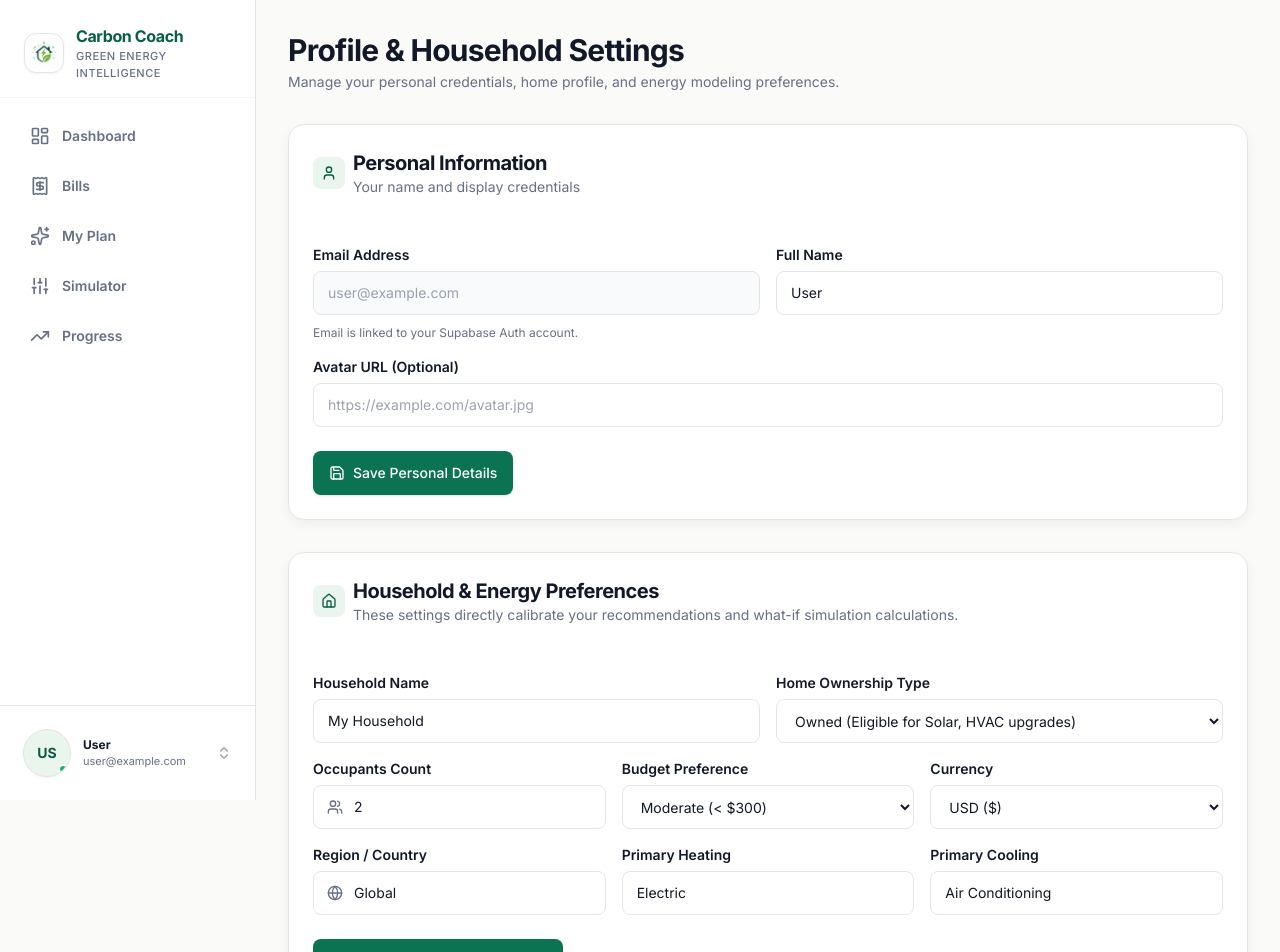
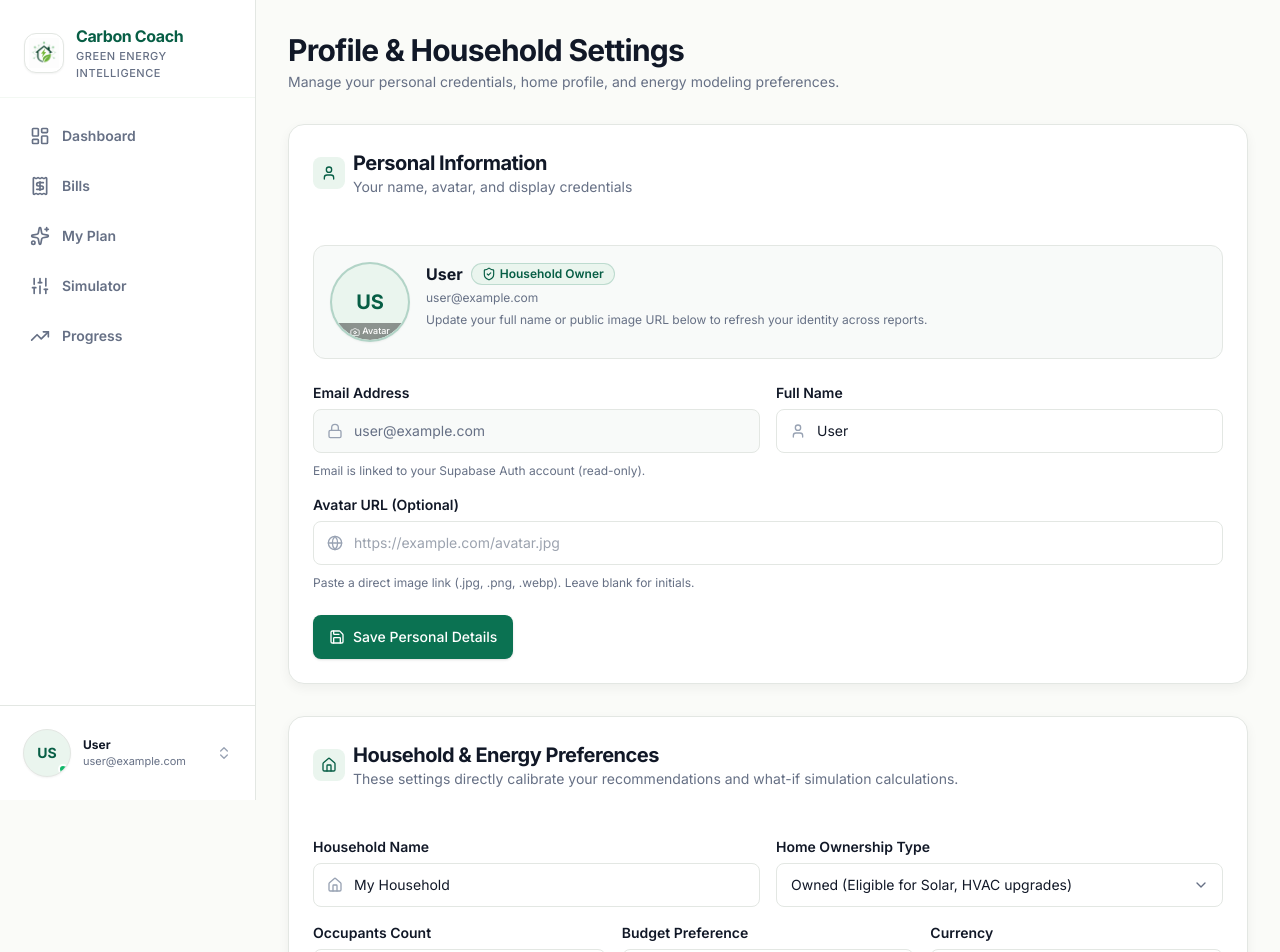
Before and after one commit to Sagar-Datkhile/CarbonCoach-AI, a Next.js app: page /profile in a window 1280 px wide. Shown: the top 952 px of the page. Built offline with nearby package versions, Linux system fonts and the light colour scheme; no server answers.

Commit message:
feat: add profile management actions

```diff
--- a/src/app/(dashboard)/layout.tsx
+++ b/src/app/(dashboard)/layout.tsx
@@ -58,7 +58,7 @@ export default async function DashboardLayout({
   return (
     <div className="flex min-h-screen bg-[#FAFBF8]">
       {/* Desktop Fixed Sidebar */}
-      <div className="hidden md:flex h-screen sticky top-0 shrink-0">
+      <div className="hidden md:flex h-screen sticky top-0 shrink-0 z-30">
         <AppSidebar
           userRole={userRole}
           userName={userName}
--- a/src/app/actions/profile.ts
+++ b/src/app/actions/profile.ts
@@ -45,6 +45,7 @@ export async function updateProfileInfo(
   }
 
   revalidatePath("/profile");
+  revalidatePath("/", "layout");
   return { success: true, message: "Profile updated successfully!" };
 }
 
--- a/src/components/profile/ProfileForms.tsx
+++ b/src/components/profile/ProfileForms.tsx
@@ -1,12 +1,24 @@
 "use client";
 
-import React, { useActionState } from "react";
+import React, { useActionState, useState } from "react";
 import { updateProfileInfo, updateHouseholdInfo } from "@/app/actions/profile";
 import { Card, CardHeader, CardTitle, CardDescription, CardContent } from "@/components/ui/Card";
 import { Input } from "@/components/ui/Input";
 import { Button } from "@/components/ui/Button";
 import { Alert } from "@/components/ui/Alert";
-import { User, Home, Save, Users, Globe, DollarSign } from "lucide-react";
+import {
+  User,
+  Home,
+  Save,
+  Users,
+  Globe,
+  Lock,
+  Camera,
+  ShieldCheck,
+  ChevronDown,
+  Flame,
+  Snowflake,
+} from "lucide-react";
 
 interface ProfileFormsProps {
   profile: {
@@ -31,6 +43,27 @@ export function ProfileForms({ profile, household }: ProfileFormsProps) {
   const [profileState, profileAction, isProfilePending] = useActionState(updateProfileInfo, null);
   const [householdState, householdAction, isHouseholdPending] = useActionState(updateHouseholdInfo, null);
 
+  const [avatarUrl, setAvatarUrl] = useState(profile.avatarUrl || "");
+  const [avatarError, setAvatarError] = useState(false);
+  const [name, setName] = useState(profile.fullName || "");
+
+  const getInitials = (n: string, e: string) => {
+    if (n && n.trim()) {
+      const parts = n.trim().split(/\s+/);
+      if (parts.length >= 2) {
+        return `${parts[0][0]}${parts[parts.length - 1][0]}`.toUpperCase();
+      }
+      return n.substring(0, 2).toUpperCase();
+    }
+    if (e) {
+      return e.substring(0, 2).toUpperCase();
+    }
+    return "CC";
+  };
+
+  const initials = getInitials(name, profile.email);
+  const showLiveAvatar = Boolean(avatarUrl && !avatarError);
+
   return (
     <div className="space-y-8">
       {/* Top Banner / Heading */}
@@ -53,7 +86,7 @@ export function ProfileForms({ profile, household }: ProfileFormsProps) {
               </div>
               <div>
                 <CardTitle>Personal Information</CardTitle>
-                <CardDescription>Your name and display credentials</CardDescription>
+                <CardDescription>Your name, avatar, and display credentials</CardDescription>
               </div>
             </div>
           </CardHeader>
@@ -61,29 +94,77 @@ export function ProfileForms({ profile, household }: ProfileFormsProps) {
             {profileState?.error && <Alert variant="error" className="mb-4">{profileState.error}</Alert>}
             {profileState?.message && <Alert variant="success" className="mb-4">{profileState.message}</Alert>}
 
+            {/* Live Avatar Preview Card */}
+            <div className="flex flex-col sm:flex-row items-center sm:items-start gap-4 p-4 rounded-xl bg-[#F8FAF9] border border-[#E3E7E3] mb-6">
+              <div className="relative w-18 h-18 sm:w-20 sm:h-20 rounded-full bg-[#EAF5EE] text-[#075E45] flex items-center justify-center font-bold text-xl shrink-0 border-2 border-[#0B7252]/25 overflow-hidden shadow-xs">
+                {showLiveAvatar ? (
+                  /* eslint-disable-next-line @next/next/no-img-element */
+                  <img
+                    src={avatarUrl}
+                    alt={name || "User Avatar"}
+                    className="w-full h-full object-cover"
+                    referrerPolicy="no-referrer"
+                    onError={() => setAvatarError(true)}
+                  />
+                ) : (
+                  <span>{initials}</span>
+                )}
+                <div className="absolute bottom-0 inset-x-0 bg-black/40 py-0.5 text-[9px] text-white font-medium text-center backdrop-blur-xs flex items-center justify-center gap-0.5">
+                  <Camera className="w-2.5 h-2.5" />
+                  <span>Avatar</span>
+                </div>
+              </div>
+              <div className="flex-1 text-center sm:text-left space-y-1">
+                <div className="flex flex-wrap items-center justify-center sm:justify-start gap-2">
+                  <h4 className="font-bold text-base text-[#111827]">
+                    {name || "Carbon Coach User"}
+                  </h4>
+                  <span className="inline-flex items-center gap-1 px-2.5 py-0.5 rounded-full text-xs font-semibold bg-[#EAF5EE] text-[#075E45] border border-[#0B7252]/20">
+                    <ShieldCheck className="w-3.5 h-3.5" />
+                    {profile.role === "admin" ? "System Admin" : "Household Owner"}
+                  </span>
+                </div>
+                <p className="text-xs text-[#667085]">
+                  {profile.email}
+                </p>
+                <p className="text-xs text-[#667085] pt-0.5">
+                  Update your full name or public image URL below to refresh your identity across reports.
+                </p>
+              </div>
+            </div>
+
             <form action={profileAction} className="space-y-4">
               <div className="grid grid-cols-1 md:grid-cols-2 gap-4">
                 <Input
                   label="Email Address"
                   value={profile.email}
                   disabled
-                  helperText="Email is linked to your Supabase Auth account."
+                  leftIcon={<Lock className="w-4 h-4 text-[#98A2B3]" />}
+                  helperText="Email is linked to your Supabase Auth account (read-only)."
                 />
 
                 <Input
                   label="Full Name"
                   name="fullName"
-                  defaultValue={profile.fullName}
+                  value={name}
+                  onChange={(e) => setName(e.target.value)}
                   required
                   placeholder="Your full name"
+                  leftIcon={<User className="w-4 h-4 text-[#98A2B3]" />}
                 />
               </div>
 
               <Input
                 label="Avatar URL (Optional)"
                 name="avatarUrl"
-                defaultValue={profile.avatarUrl}
+                value={avatarUrl}
+                onChange={(e) => {
+                  setAvatarUrl(e.target.value);
+                  setAvatarError(false);
+                }}
                 placeholder="https://example.com/avatar.jpg"
+                leftIcon={<Globe className="w-4 h-4 text-[#98A2B3]" />}
+                helperText="Paste a direct image link (.jpg, .png, .webp). Leave blank for initials."
               />
 
               <div className="pt-2">
@@ -128,23 +209,29 @@ export function ProfileForms({ profile, household }: ProfileFormsProps) {
                   defaultValue={household.householdName}
                   required
                   placeholder="e.g. Oak Residence"
+                  leftIcon={<Home className="w-4 h-4 text-[#98A2B3]" />}
                 />
 
                 <div className="flex flex-col space-y-1.5">
                   <label htmlFor="homeType" className="text-xs md:text-sm font-semibold text-[#111827]">
                     Home Ownership Type
                   </label>
+                  <div className="relative">
                     <select
                       id="homeType"
                       name="homeType"
                       defaultValue={household.homeType}
-                      className="w-full min-h-[44px] px-3.5 py-2 text-sm rounded-lg bg-white border border-[#E3E7E3] text-[#111827] focus:outline-none focus:border-[#0B7252] focus:ring-2 focus:ring-[#0B7252]/20"
+                      className="w-full min-h-[44px] px-3.5 pr-10 py-2 text-sm rounded-lg bg-white border border-[#E3E7E3] text-[#111827] focus:outline-none focus:border-[#0B7252] focus:ring-2 focus:ring-[#0B7252]/20 appearance-none cursor-pointer transition-colors"
                     >
                       <option value="Owned">Owned (Eligible for Solar, HVAC upgrades)</option>
                       <option value="Rented">Rented (Tenant-friendly no-drill actions)</option>
                       <option value="Shared">Shared Housing (Appliance & behavioral focus)</option>
                       <option value="Other">Other</option>
                     </select>
+                    <div className="absolute right-3.5 top-1/2 -translate-y-1/2 pointer-events-none text-[#667085]">
+                      <ChevronDown className="w-4 h-4" />
+                    </div>
+                  </div>
                 </div>
               </div>
 
@@ -157,41 +244,51 @@ export function ProfileForms({ profile, household }: ProfileFormsProps) {
                   max={20}
                   defaultValue={household.occupantsCount}
                   required
-                    leftIcon={<Users className="w-4 h-4" />}
+                  leftIcon={<Users className="w-4 h-4 text-[#98A2B3]" />}
                 />
 
                 <div className="flex flex-col space-y-1.5">
                   <label htmlFor="budgetTier" className="text-xs md:text-sm font-semibold text-[#111827]">
                     Budget Preference
                   </label>
+                  <div className="relative">
                     <select
                       id="budgetTier"
                       name="budgetTier"
                       defaultValue={household.budgetTier}
-                      className="w-full min-h-[44px] px-3.5 py-2 text-sm rounded-lg bg-white border border-[#E3E7E3] text-[#111827] focus:outline-none focus:border-[#0B7252] focus:ring-2 focus:ring-[#0B7252]/20"
+                      className="w-full min-h-[44px] px-3.5 pr-10 py-2 text-sm rounded-lg bg-white border border-[#E3E7E3] text-[#111827] focus:outline-none focus:border-[#0B7252] focus:ring-2 focus:ring-[#0B7252]/20 appearance-none cursor-pointer transition-colors"
                     >
                       <option value="Zero-Cost">Zero-Cost Habits ($0)</option>
                       <option value="Low">Low Cost (&lt; $50)</option>
                       <option value="Moderate">Moderate (&lt; $300)</option>
                       <option value="High">Capital Investment ($300+)</option>
                     </select>
+                    <div className="absolute right-3.5 top-1/2 -translate-y-1/2 pointer-events-none text-[#667085]">
+                      <ChevronDown className="w-4 h-4" />
+                    </div>
+                  </div>
                 </div>
 
                 <div className="flex flex-col space-y-1.5">
                   <label htmlFor="preferredCurrency" className="text-xs md:text-sm font-semibold text-[#111827]">
                     Currency
                   </label>
+                  <div className="relative">
                     <select
                       id="preferredCurrency"
                       name="preferredCurrency"
                       defaultValue={household.preferredCurrency}
-                      className="w-full min-h-[44px] px-3.5 py-2 text-sm rounded-lg bg-white border border-[#E3E7E3] text-[#111827] focus:outline-none focus:border-[#0B7252] focus:ring-2 focus:ring-[#0B7252]/20"
+                      className="w-full min-h-[44px] px-3.5 pr-10 py-2 text-sm rounded-lg bg-white border border-[#E3E7E3] text-[#111827] focus:outline-none focus:border-[#0B7252] focus:ring-2 focus:ring-[#0B7252]/20 appearance-none cursor-pointer transition-colors"
                     >
                       <option value="USD">USD ($)</option>
                       <option value="INR">INR (₹)</option>
                       <option value="EUR">EUR (€)</option>
                       <option value="GBP">GBP (£)</option>
                     </select>
+                    <div className="absolute right-3.5 top-1/2 -translate-y-1/2 pointer-events-none text-[#667085]">
+                      <ChevronDown className="w-4 h-4" />
+                    </div>
+                  </div>
                 </div>
               </div>
 
@@ -202,7 +299,7 @@ export function ProfileForms({ profile, household }: ProfileFormsProps) {
                   defaultValue={household.region}
                   required
                   placeholder="e.g. US National, India, EU"
-                    leftIcon={<Globe className="w-4 h-4" />}
+                  leftIcon={<Globe className="w-4 h-4 text-[#98A2B3]" />}
                 />
 
                 <Input
@@ -210,6 +307,7 @@ export function ProfileForms({ profile, household }: ProfileFormsProps) {
                   name="heatingType"
                   defaultValue={household.heatingType}
                   placeholder="e.g. Heat Pump, Electric"
+                  leftIcon={<Flame className="w-4 h-4 text-[#98A2B3]" />}
                 />
 
                 <Input
@@ -217,6 +315,7 @@ export function ProfileForms({ profile, household }: ProfileFormsProps) {
                   name="coolingType"
                   defaultValue={household.coolingType}
                   placeholder="e.g. Central AC, Fans"
+                  leftIcon={<Snowflake className="w-4 h-4 text-[#98A2B3]" />}
                 />
               </div>
 
--- a/src/components/ui/Input.tsx
+++ b/src/components/ui/Input.tsx
@@ -50,7 +50,7 @@ export const Input = React.forwardRef<HTMLInputElement, InputProps>(
             className={cn(
               "w-full min-h-[44px] px-3.5 py-2 text-sm rounded-lg bg-white border border-[#E3E7E3] text-[#111827] placeholder:text-[#9CA3AF] transition-colors",
               "focus:outline-none focus:border-[#0B7252] focus:ring-2 focus:ring-[#0B7252]/20",
-              "disabled:bg-gray-50 disabled:text-gray-400 disabled:cursor-not-allowed",
+              "disabled:bg-[#F8FAF9] disabled:text-[#667085] disabled:border-[#E3E7E3] disabled:cursor-not-allowed disabled:select-none",
               leftIcon && "pl-10",
               rightIcon && "pr-10",
               error && "border-[#B42318] focus:border-[#B42318] focus:ring-[#B42318]/20",
```
Also changed, not shown: src/components/layout/FeedbackModal.tsx (+11 -4 lines), src/components/layout/LogoutConfirmDialog.tsx (+13 -6 lines), src/components/layout/PrivacyModal.tsx (+13 -5 lines). Lines whose indentation alone changed are shown as unchanged.
